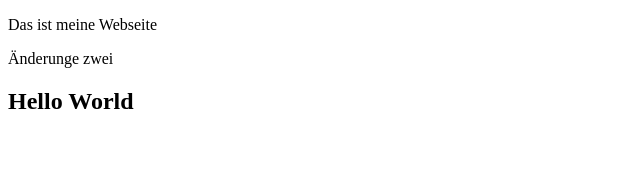
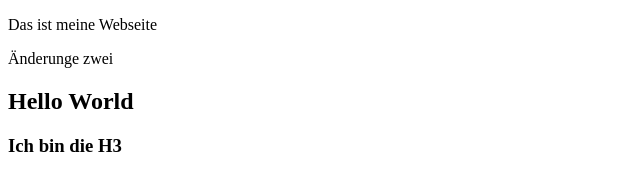
Before and after one commit to webmarket-afk/test, a plain HTML site: page index.html in a window 1280 px wide. Shown: the whole page, without its empty margins (0-640 px from the left). Drawn offline with Linux system fonts and the light colour scheme.

Commit message:
nochmals h3 rein

```diff
--- a/index.html
+++ b/index.html
@@ -12,6 +12,7 @@
     <h2>
         Hello World
     </h2>
+    <h3>Ich bin die H3</h3>
 </body>
 </head>
 
```
